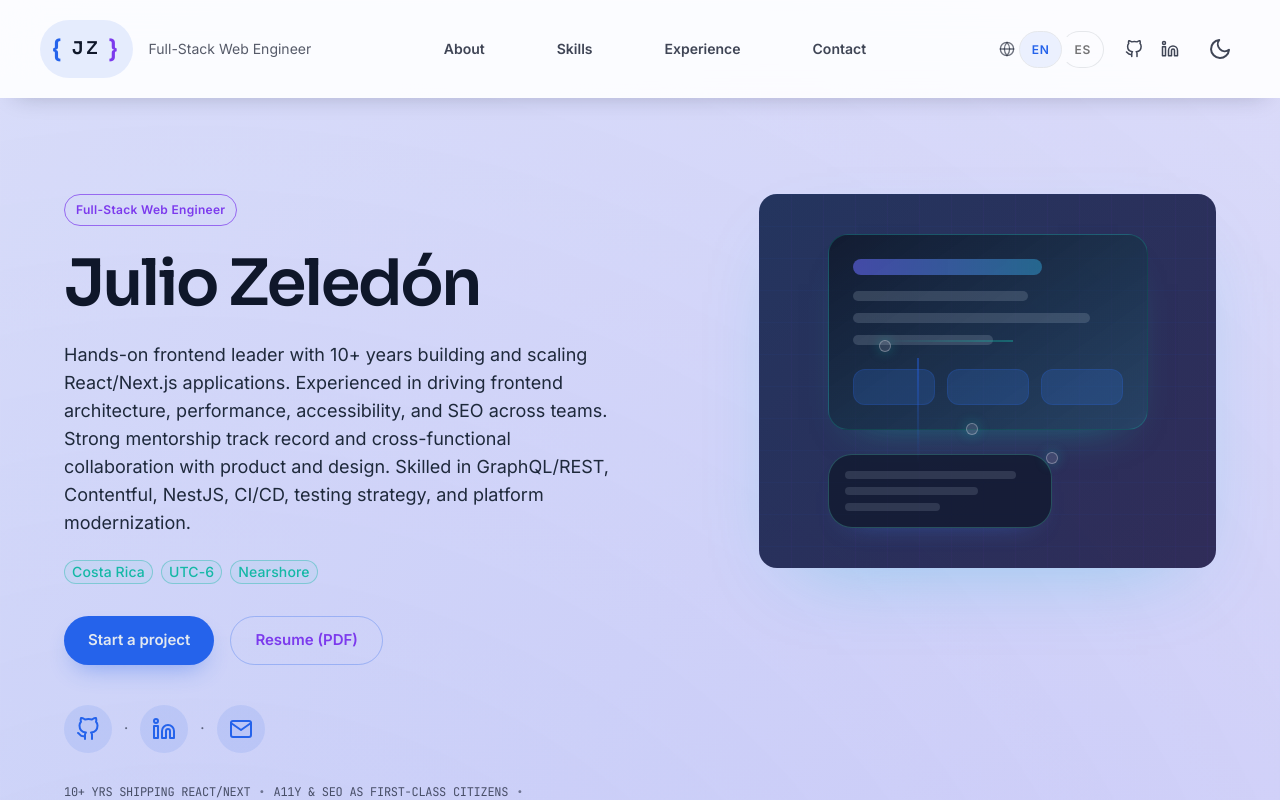
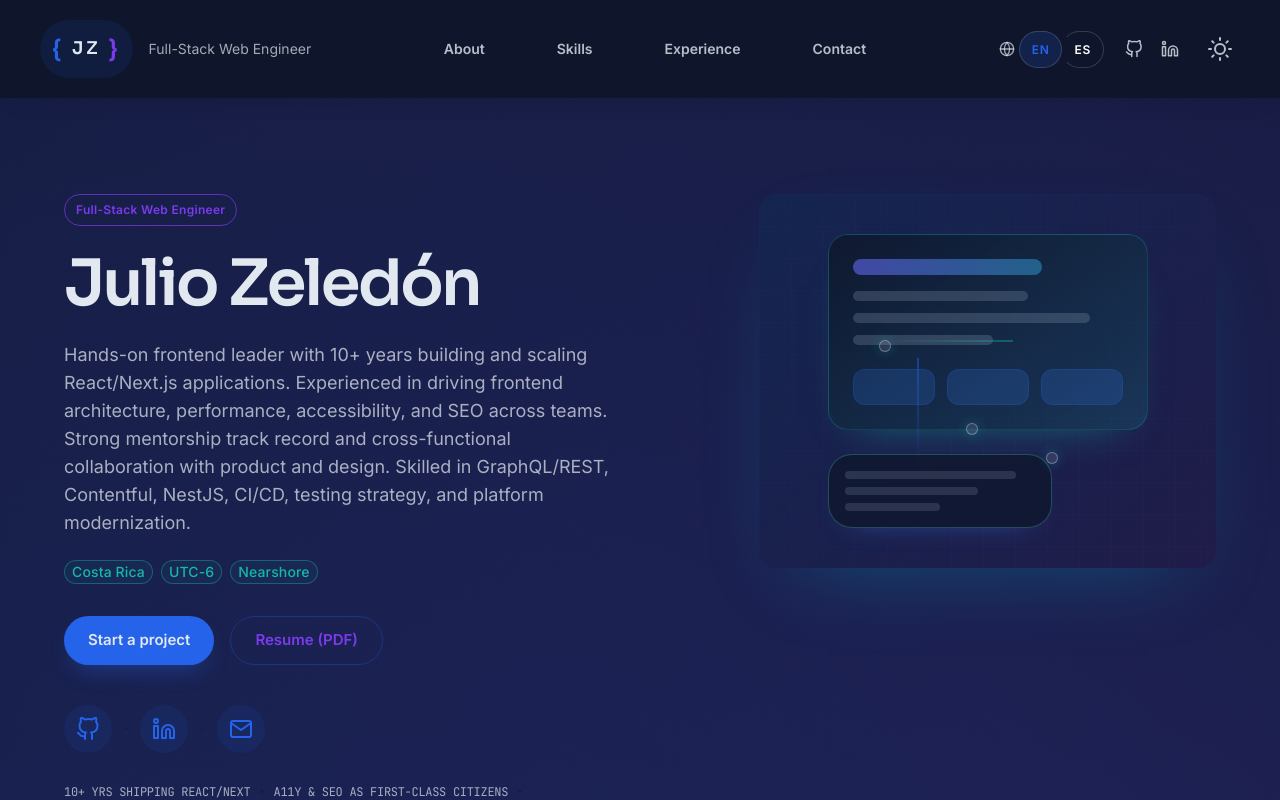
Before and after one commit to julzel/jzwebstudio, a React (Vite) app: page / in a window 1280 px wide. Shown: the top 800 px of the page. Built offline with nearby package versions, Linux system fonts and the light colour scheme.

Commit message:
ui tweaks

```diff
--- a/src/App.tsx
+++ b/src/App.tsx
@@ -1,4 +1,4 @@
-import { useEffect, useMemo, useState } from 'react';
+import { useEffect, useMemo, useState, useCallback } from 'react';
 import type { PaletteMode } from '@mui/material';
 import { Box, Container, CssBaseline, ThemeProvider } from '@mui/material';
 
@@ -12,7 +12,7 @@ import SiteFooter from './components/SiteFooter';
 import { createAppTheme } from './theme';
 
 const App = () => {
-  const [mode, setMode] = useState<PaletteMode>('light');
+  const [mode, setMode] = useState<PaletteMode>('dark');
   const [language, setLanguage] = useState<'en' | 'es'>('en');
 
   useEffect(() => {
@@ -23,6 +23,10 @@ const App = () => {
   useEffect(() => {
     document.documentElement.lang = language;
   }, [language]);
+
+  const handleToggleTheme = useCallback(() => {
+    setMode((prevMode) => (prevMode === 'light' ? 'dark' : 'light'));
+  }, []);
 
   const theme = useMemo(() => createAppTheme(mode), [mode]);
 
@@ -42,7 +46,7 @@ const App = () => {
       >
         <Header
           mode={mode}
-          onToggleTheme={() => setMode((prev) => (prev === 'light' ? 'dark' : 'light'))}
+          onToggleTheme={handleToggleTheme}
           language={language}
           onLanguageChange={setLanguage}
         />
--- a/src/index.css
+++ b/src/index.css
@@ -11,6 +11,7 @@
 
   body {
     @apply m-0 min-h-screen bg-ink-light font-sans text-slate antialiased transition-colors duration-200 ease-out-soft;
+    scroll-behavior: smooth;
   }
 
   .dark body {
```
